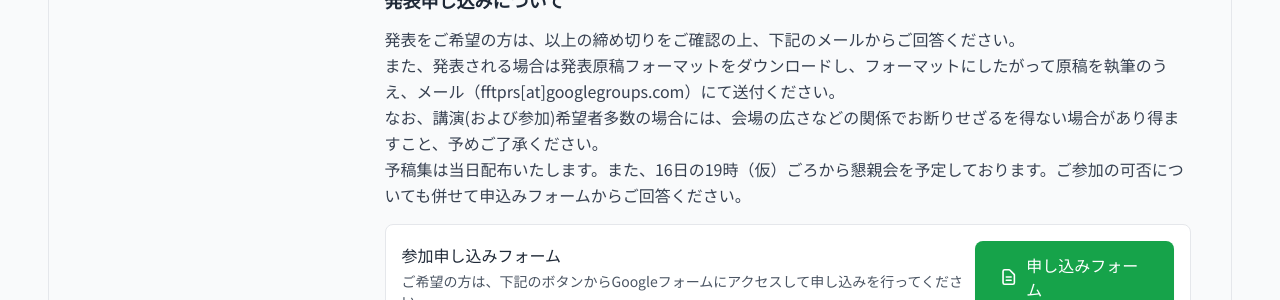
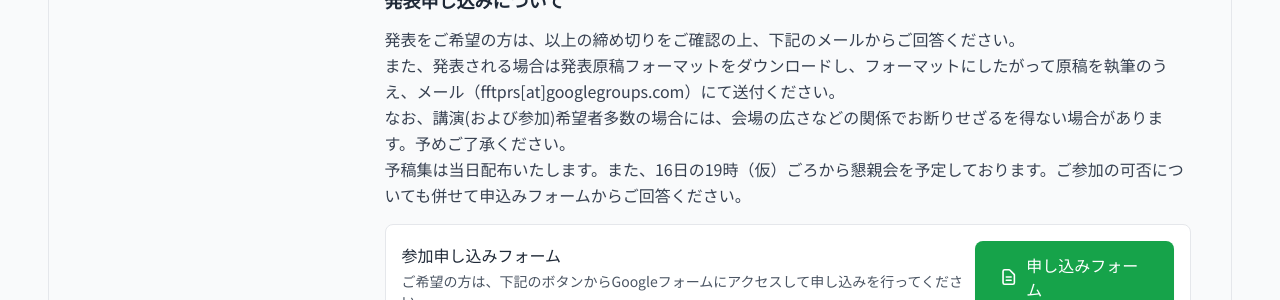
Before and after one commit to FFTPRS/WS, a Jekyll site: the page built from pages/workshop11.html, in a window 1280 px wide and 900 px high, scrolled down 1429 px. Shown: the part 155-455 px from the top of the window. Built offline with Jekyll 4.4.1, drawn with Linux system fonts in a browser that asks for light colours; nearby versions of some CDN libraries.

Commit message:
Update workshop11.yml

```diff
--- a/_data/workshop11.yml
+++ b/_data/workshop11.yml
@@ -20,7 +20,7 @@ social_gathering_application_deadline: "聴講・懇親会参加申込締切：2
 application_description: "
 発表をご希望の方は、以上の締め切りをご確認の上、下記のメールからご回答ください。<br />
 また、発表される場合は発表原稿フォーマットをダウンロードし、フォーマットにしたがって原稿を執筆のうえ、メール（fftprs[at]googlegroups.com）にて送付ください。<br />
-なお、講演(および参加)希望者多数の場合には、会場の広さなどの関係でお断りせざるを得ない場合があり得ますこと、予めご了承ください。<br />
+なお、講演(および参加)希望者多数の場合には、会場の広さなどの関係でお断りせざるを得ない場合があります。予めご了承ください。<br />
 予稿集は当日配布いたします。また、16日の19時（仮）ごろから懇親会を予定しております。ご参加の可否についても併せて申込みフォームからご回答ください。"
 
 program:
```
